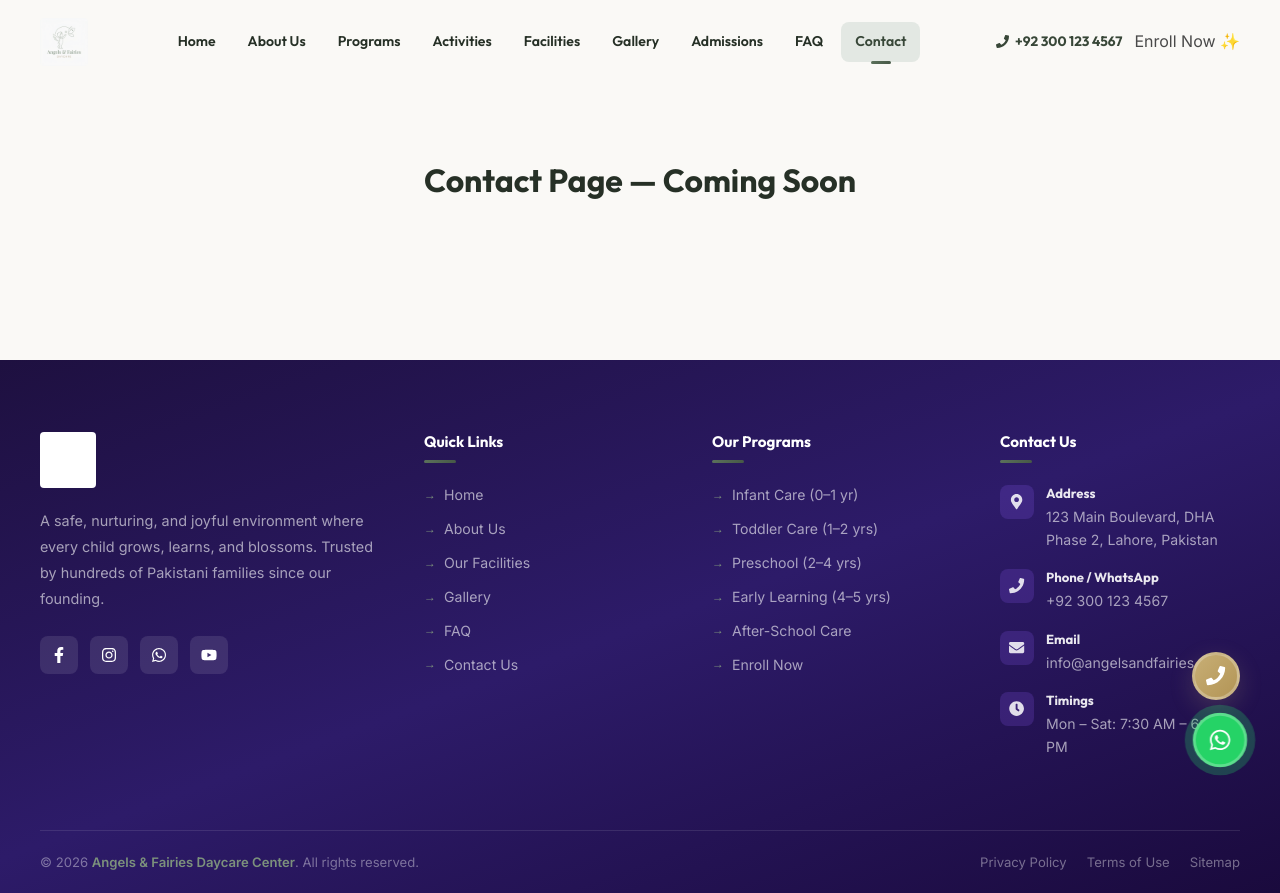
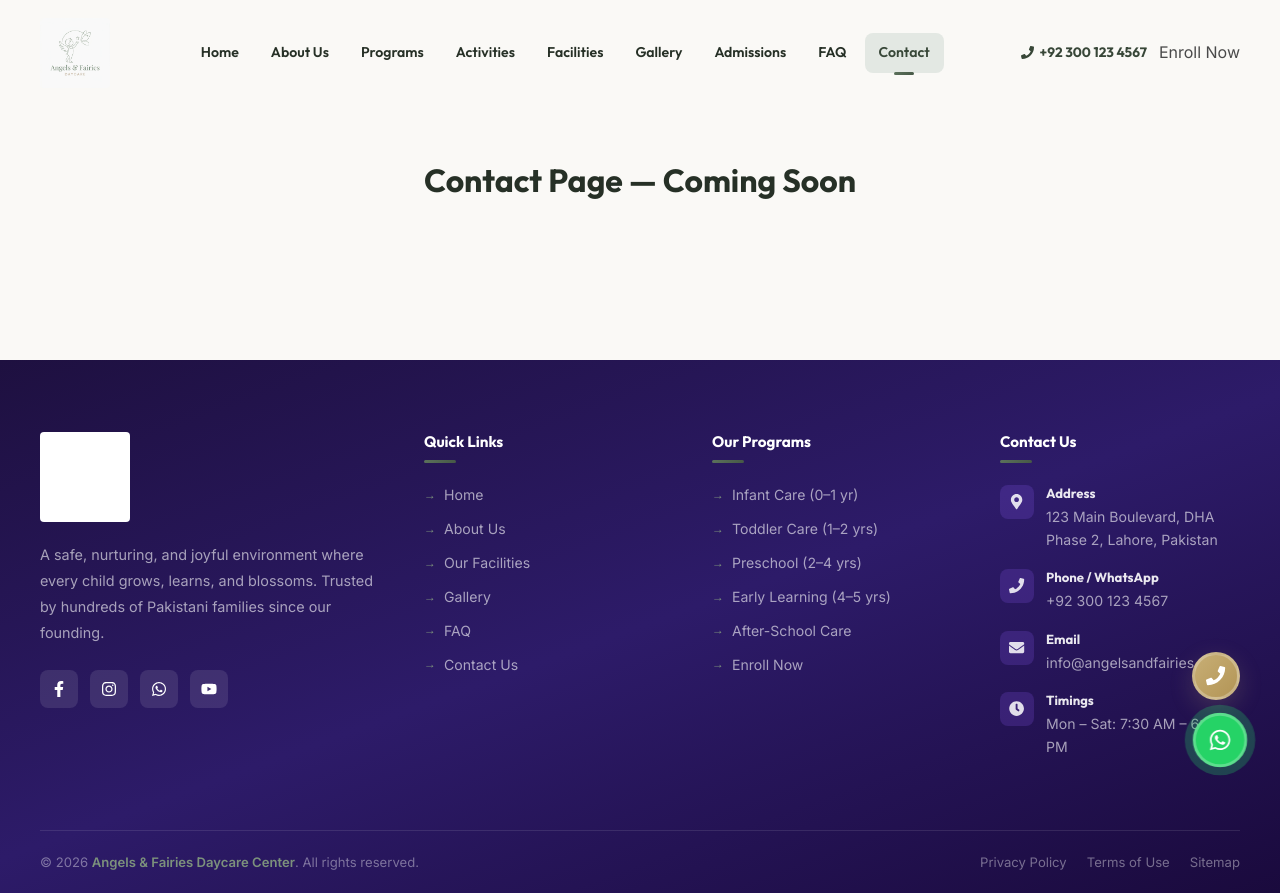
Before and after one commit to Ayeshaa-Maqsood/daycare-website, a React (Vite) app: page /contact in a window 1280 px wide. Built offline with nearby package versions, Linux system fonts and the light colour scheme.

Commit message:
style: increase logo size and remove emojis

```diff
--- a/src/components/layout/Footer/Footer.css
+++ b/src/components/layout/Footer/Footer.css
@@ -26,7 +26,7 @@
 }
 
 .footer__logo-img {
-  height: 56px;
+  height: 90px;
   width: auto;
   border-radius: var(--radius-xs);
   filter: brightness(0) invert(1);
--- a/src/components/layout/Navbar/Navbar.css
+++ b/src/components/layout/Navbar/Navbar.css
@@ -38,10 +38,11 @@
 }
 
 .navbar__logo-img {
-  height: 48px;
+  height: 70px;
   width: auto;
   border-radius: var(--radius-xs);
   transition: var(--transition);
+  mix-blend-mode: multiply; /* Helps transparentize white backgrounds on light navs */
 }
 
 .navbar__logo:hover .navbar__logo-img {
--- a/src/components/layout/Navbar/Navbar.jsx
+++ b/src/components/layout/Navbar/Navbar.jsx
@@ -88,7 +88,7 @@ const Navbar = () => {
               className="btn btn-primary btn-sm"
               id="navbar-enroll-btn"
             >
-              Enroll Now ✨
+              Enroll Now
             </Link>
           </div>
 
@@ -138,7 +138,7 @@ const Navbar = () => {
             id="mobile-enroll-btn"
             onClick={closeMenu}
           >
-            Enroll Now ✨
+            Enroll Now
           </Link>
         </div>
       </nav>
```
